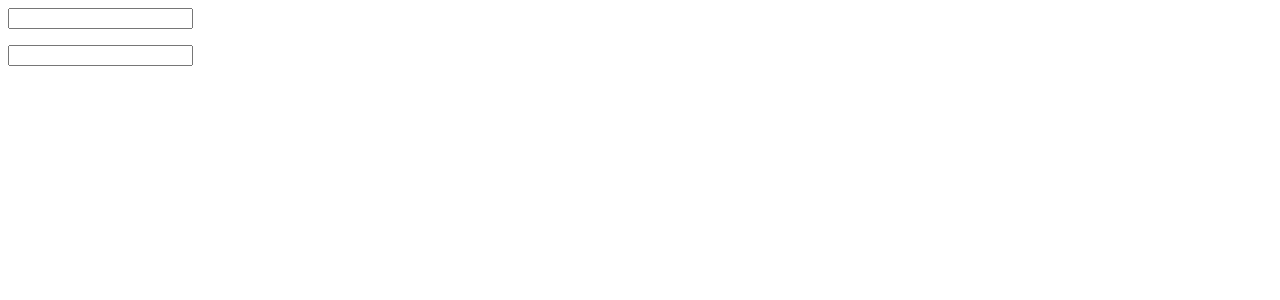
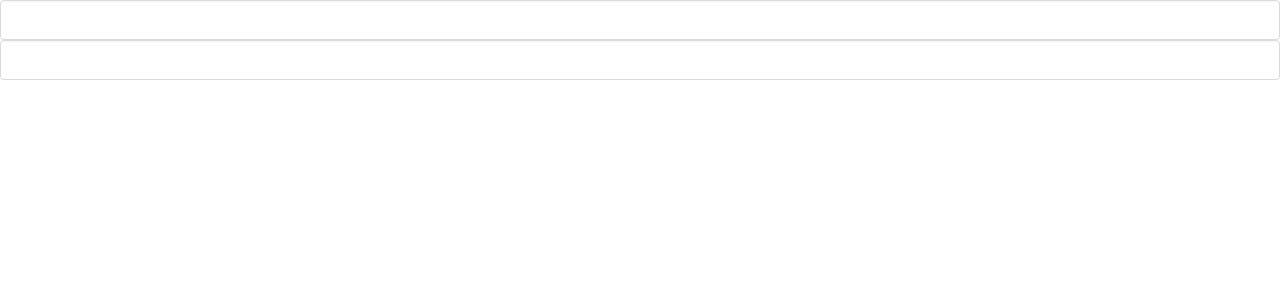
Before and after one commit to pgchamberlin/cyclestreets-frontend, a React (Create React App) app: page / in a window 1280 px wide. Shown: the top 300 px of the page. Built offline with nearby package versions, Linux system fonts and the light colour scheme.

Commit message:
Add Bulma to project

```diff
--- a/package.json
+++ b/package.json
@@ -3,6 +3,9 @@
   "version": "0.1.0",
   "private": true,
   "dependencies": {
+    "@types/classnames": "^2.2.9",
+    "bulma": "^0.7.5",
+    "classnames": "^2.2.6",
     "downshift": "^3.3.1",
     "react": "^16.9.0",
     "react-dom": "^16.9.0",
@@ -39,6 +42,7 @@
     "@types/react-dom": "^16.9.0",
     "@types/react-redux": "^7.1.2",
     "@types/uuid": "^3.4.5",
+    "node-sass": "^4.12.0",
     "typescript": "^3.6.2"
   }
 }
--- a/src/components/WaypointInput.tsx
+++ b/src/components/WaypointInput.tsx
@@ -1,5 +1,6 @@
 import React from "react";
 import Downshift from "downshift";
+import classNames from "classnames";
 
 interface WaypointInputProps {
   value: string;
@@ -27,31 +28,38 @@ const WaypointInput: React.FunctionComponent<WaypointInputProps> = ({
         getItemProps,
         getMenuProps,
         isOpen,
-        highlightedIndex,
-        selectedItem
+        highlightedIndex
       }) => (
-        <div>
-          <input {...getInputProps()} />
-          <ul {...getMenuProps()}>
-            {!isOpen
-              ? null
-              : results.map((item, index) => (
-                  <li
+        <div className="is-relative">
+          <input
+            {...getInputProps({
+              className: "input",
+              type: "text"
+            })}
+            onBlur={() => {}}
+          />
+          <div {...getMenuProps()}>
+            {isOpen && results.length > 0 && (
+              <div className="dropdown-menu is-block">
+                <div className="dropdown-content">
+                  {results.map((item, index) => (
+                    <a
                       {...getItemProps({
                         key: item.id,
                         index,
                         item,
-                      style: {
-                        backgroundColor:
-                          highlightedIndex === index ? 'lightgray' : 'white',
-                        fontWeight: selectedItem === item ? 'bold' : 'normal',
-                      },
+                        className: classNames("dropdown-item", {
+                          "is-active": highlightedIndex === index
+                        })
                       })}
                     >
                       {item.name} <small>{item.near}</small>
-                  </li>
+                    </a>
                   ))}
-          </ul>
+                </div>
+              </div>
+            )}
+          </div>
         </div>
       )}
     </Downshift>
--- /dev/null
+++ b/src/index.scss
@@ -0,0 +1 @@
+@import "bulma/bulma.sass";
```
Also changed, not shown: src/index.tsx (+8 -6 lines), 1 other file (tests, documents, lock files or other folders). Lines whose indentation alone changed are shown as unchanged.
